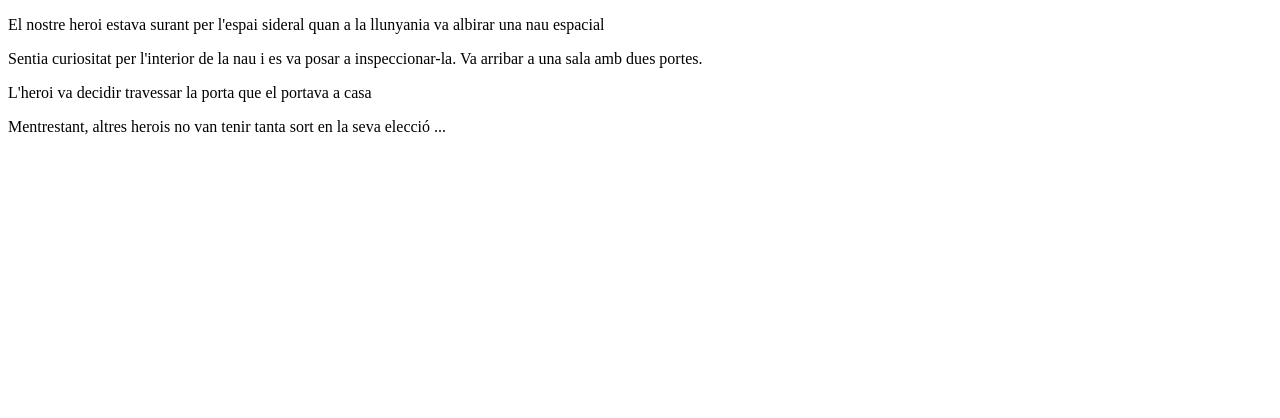
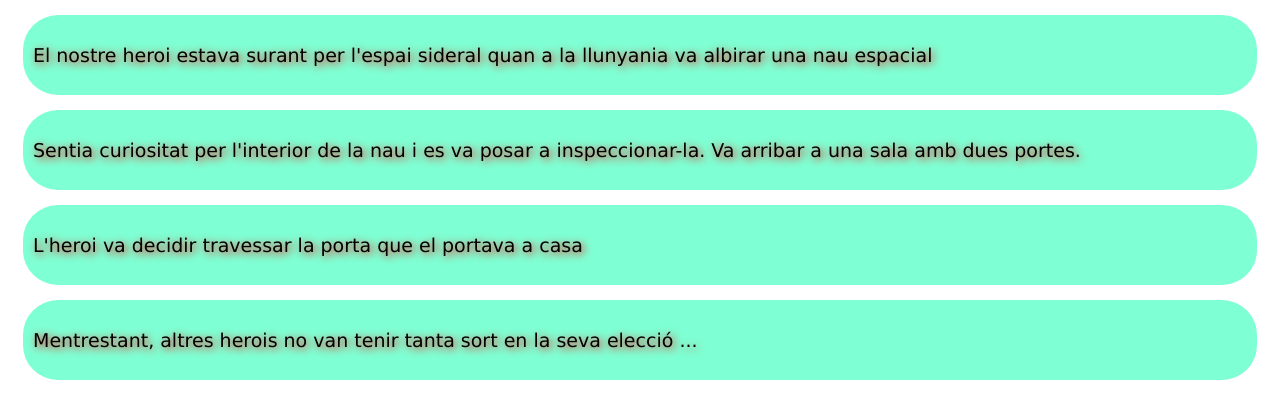
Before and after one commit to MiguelCagnate/Hero-React-Sprint-6, a React (Create React App) app: page / in a window 1280 px wide. Shown: the top 418 px of the page. Built offline with nearby package versions, Linux system fonts and the light colour scheme.

Commit message:
Estilos a los párrafos

```diff
--- a/package.json
+++ b/package.json
@@ -9,6 +9,7 @@
     "react": "^18.2.0",
     "react-dom": "^18.2.0",
     "react-scripts": "5.0.1",
+    "styled-components": "^5.3.6",
     "web-vitals": "^2.1.4"
   },
   "scripts": {
--- a/src/App.js
+++ b/src/App.js
@@ -1,6 +1,19 @@
 import { useState } from "react";
-/* import { x } from "./components/styled"; */
+import { x } from "./components/styled";
+import styled from "styled-components";
 import { Frases } from "./data/data";
+
+const StyledP = styled.p`
+    font-size: 19px;
+    font-family: Verdana, Geneva, Tahoma, sans-serif;
+    background-color:aquamarine;
+    color: black;
+    border-radius: 35px;
+    margin: 15px;
+    padding: 10px;
+    text-shadow: 2px 2px 8px #FF0000;
+
+`
 
 
 function App() {
@@ -8,9 +21,12 @@ function App() {
 
   return (
     Frases.map((element, index) =>
-    <p key={index}>
+    <StyledP>
+<p key={index}>
     {element}
     </p>
+
+    </StyledP>
   ));
 }
 
--- a/src/components/styled.js
+++ b/src/components/styled.js
@@ -1,3 +1,10 @@
+import styled from "styled-components"
+
 export const x = styled.p`
-text-align: center;
+textAlign: center;
+fontSize: 39px;
+fontFamily: Verdana, Geneva, Tahoma, sans-serif;
+backgroundColor: transparent;
+color: salmon;
+borderRadius: 15px;
 `
```
Also changed, not shown: src/components/Escena/EstiloFrases.css (added, +9 -0 lines), src/components/Escena/Escena.js (deleted), src/components/Escena/Escena.jsx (added), 1 other file (tests, documents, lock files or other folders).
